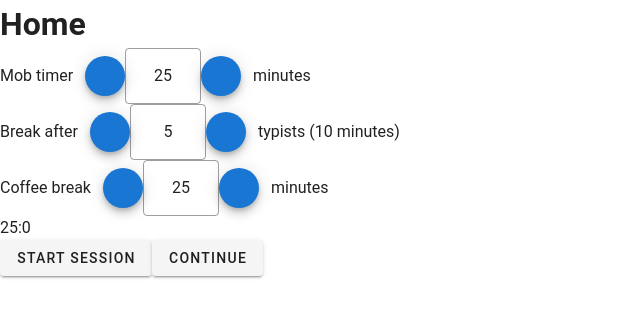
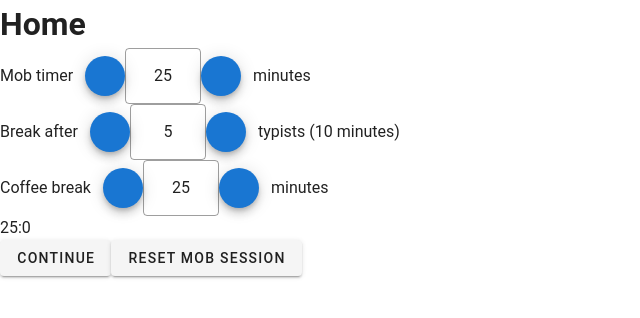
Before and after one commit to s-yamamotoD/mob-timer-app, a Vue app: page / in a window 1280 px wide. Both pictures are taken after a click on the button "START SESSION". Shown: the top 318 px of the page, without its empty margins (0-640 px from the left). Built offline with nearby package versions, Linux system fonts and the light colour scheme; the HTML template or start-up script is replaced by a standard one.

Commit message:
タイマー停止、リセットボタン制御

```diff
--- a/src/views/Home.vue
+++ b/src/views/Home.vue
@@ -20,10 +20,11 @@
 
     <div>{{ formatTimer }}</div>
 
-    <v-btn @click="startTimer">Start Session</v-btn>
+    <v-btn v-if="!isTimer" @click="startTimer">Start Session</v-btn>
     <v-btn v-if="isTimer" @click="isTimerStop = !isTimerStop">{{
       timerStopLabel
     }}</v-btn>
+    <v-btn v-if="isTimer" @click="resetTimer">Reset Mob Session</v-btn>
   </v-main>
 </template>
 
@@ -65,6 +66,12 @@ export default {
     startTimer() {
       this.isTimer = true
     },
+
+    resetTimer() {
+      this.timer = DEFAULT_TIMER
+      this.isTimer = false
+      this.isTimerStop = false
+    },
   },
 }
 </script>
```
